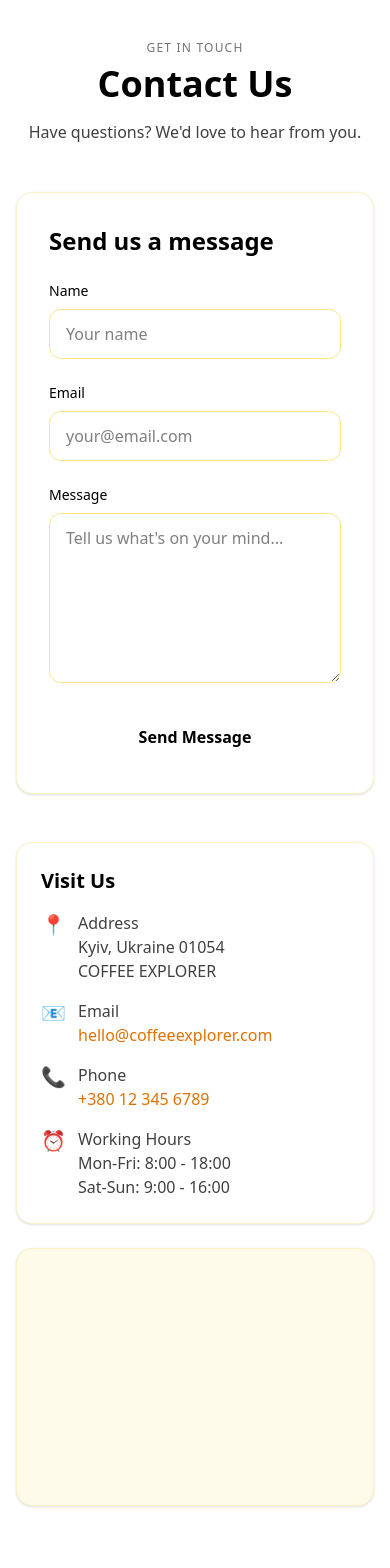
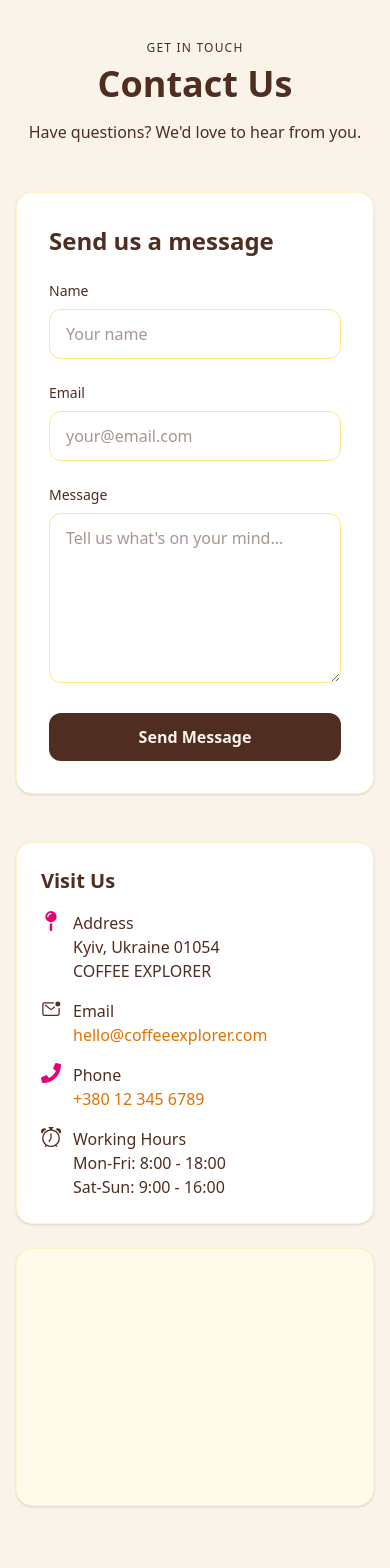
Before and after one commit to NatalinaMatioshko/coffee-explorer, a React (Vite) app: page /coffee-explorer/contacts in a window 390 px wide. Shown: the part 160-1728 px from the top of the page. Built offline with nearby package versions, Linux system fonts and the light colour scheme; no server answers; a web font is replaced by a local one.

Commit message:
add map marker

```diff
--- a/src/App.tsx
+++ b/src/App.tsx
@@ -10,14 +10,13 @@ import BeansPage from "./pages/BeansPage";
 import CoursesPage from "./pages/CoursesPage";
 import ContactsPage from "./pages/ContactsPage";
 import ProductPage from "./pages/ProductPage";
-// import FeedPage from "./pages/FeedPage";
 import GalleryPage from "./pages/GalleryPage";
-import ScrollToTop from "./components/ScrollToTop";
+// import ScrollManager from "./components/ScrollManager";
 
 export default function App() {
   return (
     <BrowserRouter basename="coffee-explorer">
-      <ScrollToTop />
+      {/* <ScrollManager /> */}
       <Header />
       <main>
         <Routes>
--- a/src/components/GoogleMap.tsx
+++ b/src/components/GoogleMap.tsx
@@ -1,6 +1,6 @@
 import { useEffect, useRef } from "react";
-import { setOptions, importLibrary } from "@googlemaps/js-api-loader"; // <-- замість Loader
-// import { BiSolidCoffeeBean } from "react-icons/bi";
+import { setOptions, importLibrary } from "@googlemaps/js-api-loader";
+import coffeeMarkerIcon from "../assets/svg/coffee-bean-marker.svg";
 
 type Props = { apiKey: string };
 
@@ -13,37 +13,41 @@ export function GoogleMap({ apiKey }: Props) {
     const init = async () => {
       if (!mapDivRef.current) return;
 
-      const center: google.maps.LatLngLiteral = { lat: 50.4501, lng: 30.5234 };
+      const center: google.maps.LatLngLiteral = { lat: 50.459, lng: 30.5255 };
 
-      // 1) налаштування лоадера (ключ + версія)
-      setOptions({ key: apiKey, v: "weekly" }); // саме key/v як у доках [web:4]
+      setOptions({ key: apiKey, v: "weekly" });
 
-      // 2) підвантажуємо потрібні бібліотеки
-      await importLibrary("maps");
-      await importLibrary("marker");
+      const { Map } = (await importLibrary("maps")) as google.maps.MapsLibrary;
+      const { Marker } = (await importLibrary(
+        "marker"
+      )) as google.maps.MarkerLibrary;
 
-      // 3) далі можна користуватись google.maps.*
-      map = new google.maps.Map(mapDivRef.current, {
+      map = new Map(mapDivRef.current, {
         center,
         zoom: 12,
         mapTypeId: "roadmap",
+        disableDefaultUI: false,
       });
 
-      const marker = new google.maps.Marker({
+      const marker = new Marker({
         position: center,
         map,
-        title: "Київ",
+        title: "Ми тут!",
         animation: google.maps.Animation.DROP,
         icon: {
-          url: "/assets/svg/coffee-bean-marker.svg",
-          scaledSize: new google.maps.Size(30, 30),
-          anchor: new google.maps.Point(15, 15),
+          url: coffeeMarkerIcon,
+          scaledSize: new google.maps.Size(50, 50),
+          anchor: new google.maps.Point(25, 25),
         },
       });
 
       const infoWindow = new google.maps.InfoWindow({
-        content:
-          '<div style="padding: 10px;"><h3>Київ</h3><p>Столиця України</p></div>',
+        content: `
+          <div style="padding: 8px; color: #4f2d20;">
+            <h3 style="margin: 0 0 5px 0;">Coffee Explorer</h3>
+            <p style="margin: 0;">Найкраща кава у світі!</p>
+          </div>
+        `,
       });
 
       marker.addListener("click", () => {
@@ -58,5 +62,10 @@ export function GoogleMap({ apiKey }: Props) {
     };
   }, [apiKey]);
 
-  return <div ref={mapDivRef} style={{ width: "100%", height: 400 }} />;
+  return (
+    <div
+      ref={mapDivRef}
+      style={{ width: "100%", height: 400, borderRadius: "1rem" }}
+    />
+  );
 }
--- /dev/null
+++ b/src/components/ScrollManager.tsx
@@ -0,0 +1,27 @@
+// import { useEffect, useLayoutEffect, useRef } from "react";
+// import { useLocation, useNavigationType } from "react-router-dom";
+
+// export default function ScrollManager() {
+//   const { pathname } = useLocation();
+//   const navType = useNavigationType();
+//   const positions = useRef(new Map<string, number>());
+
+//   useEffect(() => {
+//     const savedPositions = positions.current;
+//     return () => {
+//       savedPositions.set(pathname, window.scrollY);
+//     };
+//   }, [pathname]);
+
+//   useLayoutEffect(() => {
+//     if (navType === "POP") {
+//       const y = positions.current.get(pathname) ?? 0;
+//       window.scrollTo(0, y);
+//       return;
+//     }
+
+//     window.scrollTo(0, 0);
+//   }, [pathname, navType]);
+
+//   return null;
+// }
--- a/src/components/ScrollToTop.tsx
+++ /dev/null
@@ -1,14 +0,0 @@
-import { useEffect } from "react";
-import { useLocation, useNavigationType } from "react-router-dom";
-
-export default function ScrollToTop() {
-  const { pathname } = useLocation();
-  const navType = useNavigationType();
-
-  useEffect(() => {
-    if (navType === "POP") return;
-    window.scrollTo(0, 0);
-  }, [pathname, navType]);
-
-  return null;
-}
--- a/src/pages/ContactsPage.tsx
+++ b/src/pages/ContactsPage.tsx
@@ -1,5 +1,9 @@
 import { useState, type FormEvent } from "react";
 import { GoogleMap } from "../components/GoogleMap";
+import { FaMapPin } from "react-icons/fa6";
+import { IoMailUnreadOutline } from "react-icons/io5";
+import { FaPhone } from "react-icons/fa";
+import { BsAlarm } from "react-icons/bs";
 
 export default function ContactsPage() {
   const apiKey = import.meta.env.VITE_GOOGLE_MAPS_API_KEY as string;
@@ -14,38 +18,30 @@ export default function ContactsPage() {
   const handleSubmit = (e: FormEvent) => {
     e.preventDefault();
     // Тут можна додати відправку на сервер
-    console.log("Form submitted:", formData);
+    // console.log("Form submitted:", formData);
     setSubmitted(true);
     setTimeout(() => setSubmitted(false), 3000);
   };
 
   return (
-    <div className="min-h-screen bg-fefbf3 pt-30">
+    <div className="min-h-screen bg-[#f9f3e9] pt-30 text-[#4f2d20]">
       <div className="mx-auto max-w-7xl px-4 py-20">
         {/* Header */}
         <div className="mb-12 text-center">
-          <p className="text-xs uppercase tracking-widest text-neutral-500">
-            Get in touch
-          </p>
-          <h1 className="mt-2 text-4xl font-bold text-4f2d20 md:text-5xl">
-            Contact Us
-          </h1>
-          <p className="mt-4 text-neutral-700">
-            Have questions? We'd love to hear from you.
-          </p>
+          <p className="text-xs uppercase tracking-widest ">Get in touch</p>
+          <h1 className="mt-2 text-4xl font-bold  md:text-5xl">Contact Us</h1>
+          <p className="mt-4 ">Have questions? We'd love to hear from you.</p>
         </div>
 
         <div className="grid gap-12 lg:grid-cols-2">
           {/* Contact Form */}
           <div className="rounded-2xl border border-amber-100 bg-white p-8 shadow-sm">
-            <h2 className="mb-6 text-2xl font-semibold text-4f2d20">
-              Send us a message
-            </h2>
+            <h2 className="mb-6 text-2xl font-semibold">Send us a message</h2>
             <form onSubmit={handleSubmit} className="space-y-6">
               <div>
                 <label
                   htmlFor="name"
-                  className="mb-2 block text-sm font-medium text-4f2d20"
+                  className="mb-2 block text-sm font-medium "
                 >
                   Name
                 </label>
@@ -104,7 +100,7 @@ export default function ContactsPage() {
 
               <button
                 type="submit"
-                className="w-full rounded-xl bg-4f2d20 py-3 font-semibold text-fefbf3 transition hover:opacity-90"
+                className="w-full rounded-xl bg-[#4f2d20] text-[#f9f3e9] border-amber-200  py-3 font-semibold  transition hover:opacity-90"
               >
                 Send Message
               </button>
@@ -121,21 +117,23 @@ export default function ContactsPage() {
           <div className="space-y-6">
             {/* Info Cards */}
             <div className="rounded-2xl border border-amber-100 bg-white p-6 shadow-sm">
-              <h3 className="mb-4 text-xl font-semibold text-4f2d20">
-                Visit Us
-              </h3>
-              <div className="space-y-4 text-neutral-700">
+              <h3 className="mb-4 text-xl font-semibold ">Visit Us</h3>
+              <div className="space-y-4 ">
                 <div className="flex gap-3">
-                  <span className="text-xl">📍</span>
+                  <span className="text-xl">
+                    <FaMapPin className="text-pink-600" />
+                  </span>
                   <div>
-                    <p className="font-medium text-4f2d20">Address</p>
+                    <p className="font-medium ">Address</p>
                     <p>Kyiv, Ukraine 01054</p>
                     <p>COFFEE EXPLORER</p>
                   </div>
                 </div>
 
                 <div className="flex gap-3">
-                  <span className="text-xl">📧</span>
+                  <span className="text-xl">
+                    <IoMailUnreadOutline />
+                  </span>
                   <div>
                     <p className="font-medium text-4f2d20">Email</p>
                     <a
@@ -148,7 +146,9 @@ export default function ContactsPage() {
                 </div>
 
                 <div className="flex gap-3">
-                  <span className="text-xl">📞</span>
+                  <span className="text-xl">
+                    <FaPhone className="text-pink-600" />
+                  </span>
                   <div>
                     <p className="font-medium text-4f2d20">Phone</p>
                     <a
@@ -161,7 +161,9 @@ export default function ContactsPage() {
                 </div>
 
                 <div className="flex gap-3">
-                  <span className="text-xl">⏰</span>
+                  <span className="text-xl">
+                    <BsAlarm />
+                  </span>
                   <div>
                     <p className="font-medium text-4f2d20">Working Hours</p>
                     <p>Mon-Fri: 8:00 - 18:00</p>
```
Also changed, not shown: src/index.css (+6 -4 lines), src/assets/svg/coffee-bean-marker.svg (added), src/sections/ethiopia1.webp (deleted).
